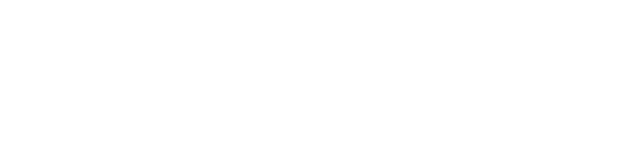
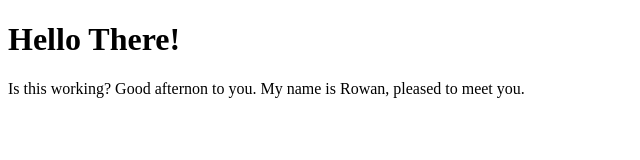
Before and after one commit to Rowanas/HTMLstuff, a plain HTML site: page HTML starter.html in a window 1280 px wide. Shown: the whole page, without its empty margins (0-640 px from the left). Drawn offline with Linux system fonts and the light colour scheme.

Commit message:
Second commit

```diff
--- a/HTML starter.html
+++ b/HTML starter.html
@@ -6,7 +6,12 @@
     <meta name="viewport" content="width=device-width, initial-scale=1.0">
     <title>HTML starter!</title>
 </head>
+
 <body>
-
+    <div>
+    <h1>Hello There!</h1>
+        Is this working? Good afternon to you.
+        My name is Rowan, pleased to meet you.
+    </div>
 </body>
 </html>
```
